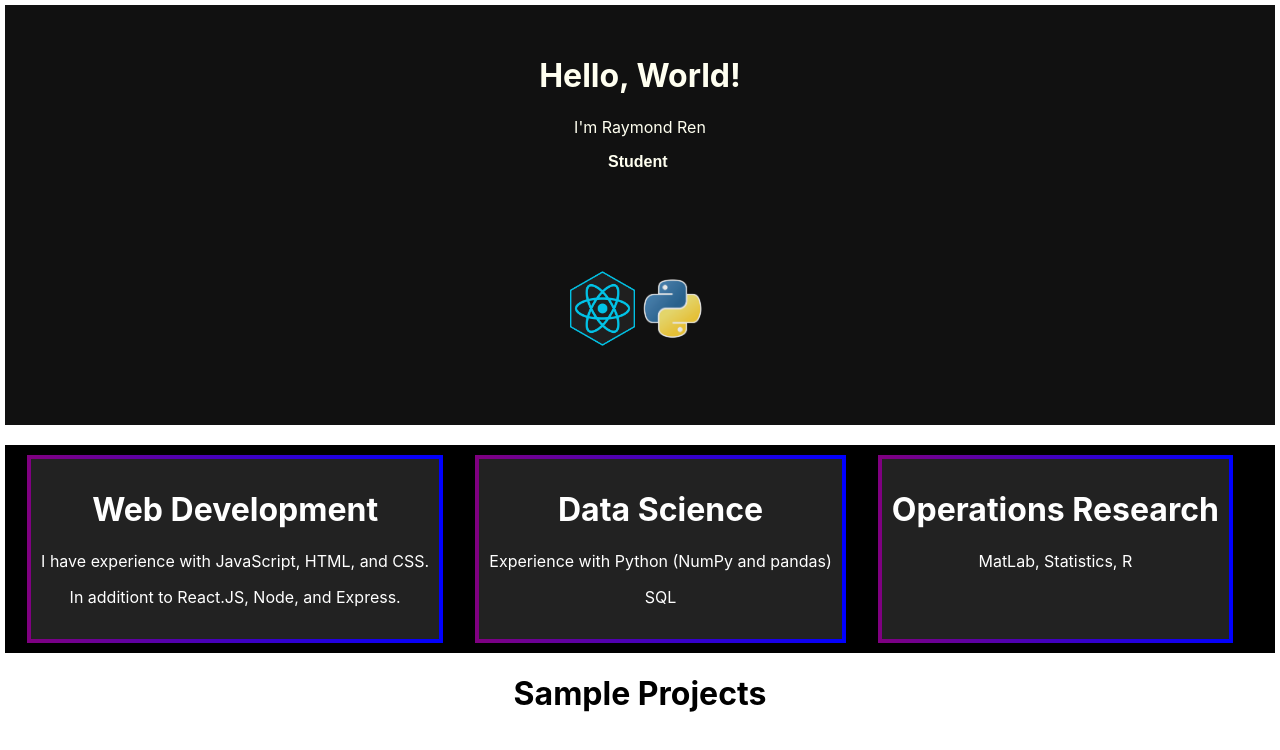
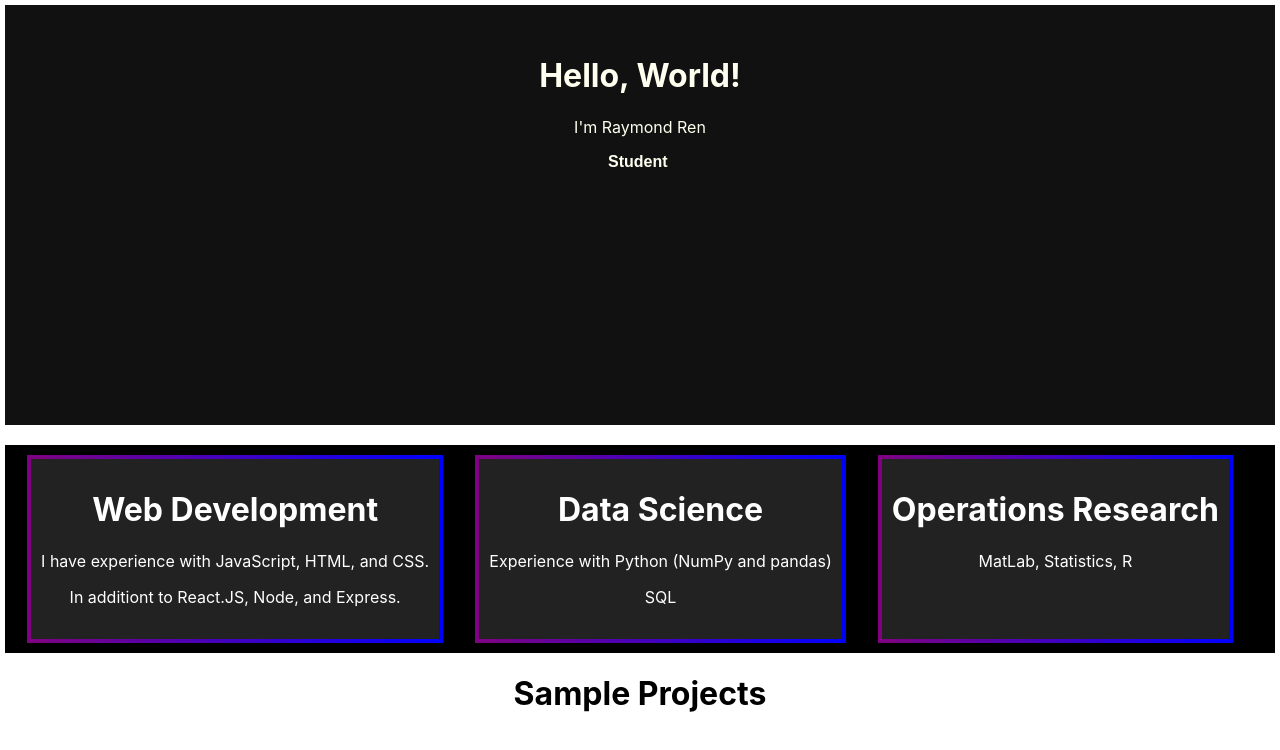
Before and after one commit to renratwit/react-portfolio, a React (Create React App) app: page / in a window 1280 px wide. Shown: the top 750 px of the page. Built offline with nearby package versions, Linux system fonts and the light colour scheme.

Commit message:
try build #2

```diff
--- a/src/components/About.js
+++ b/src/components/About.js
@@ -1,7 +1,7 @@
 import React, { Component } from 'react'
 import Typical from 'react-typical';
-import react_icon from '../images/react_icon.jpg'
-import python_logo from '../images/python_logo.png'
+// import react_icon from '../images/react_icon.jpg'
+// import python_logo from '../images/python_logo.png'
 import './icons.css';
 
 
@@ -17,10 +17,10 @@ function About() {
             />
         </div>
 
-        <div className='icons'>
+        {/* <div className='icons'>
             <img className='react_icon icon' src={react_icon} alt='React Icon'></img>
             <img className='python_icon icon' src={python_logo} alt='Python Icon'></img>
-        </div>
+        </div> */}
 
 
 
```
